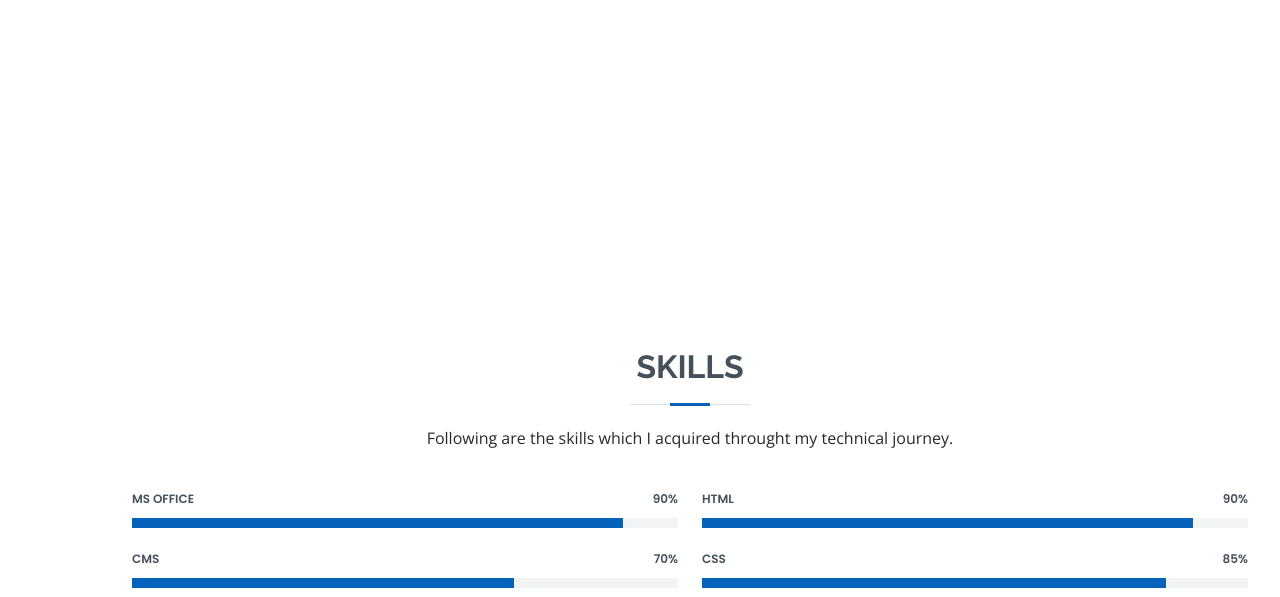
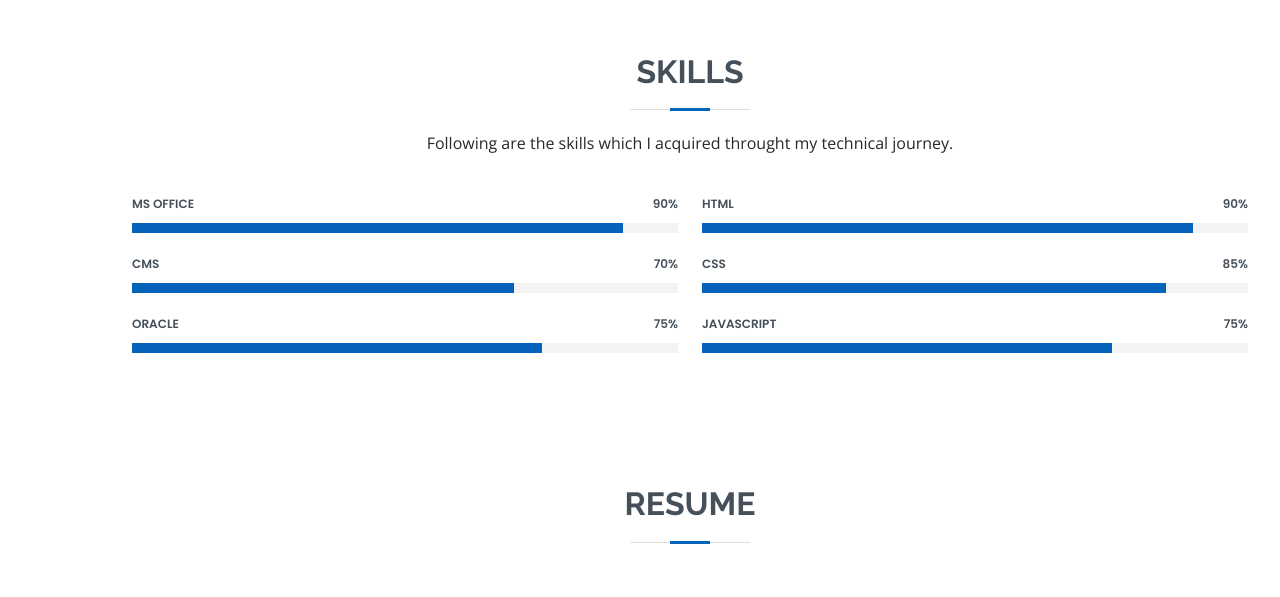
Before and after one commit to pratikgejage/portfolio, a plain HTML site: page index.html in a window 1280 px wide. Shown: the part 1408-2005 px from the top of the page. Drawn offline with nearby package versions, Linux system fonts and the light colour scheme.

Commit message:
Update index.html

```diff
--- a/index.html
+++ b/index.html
@@ -117,7 +117,7 @@
     </section><!-- End About Section -->
 
     <!-- ======= Skills Section ======= -->
-    <section id="skills" class="skills section-bg">
+    <section style="margin-top: -25%;" id="skills" class="skills section-bg">
       <div class="container" data-aos="fade-up">
 
         <div class="section-title">
```
